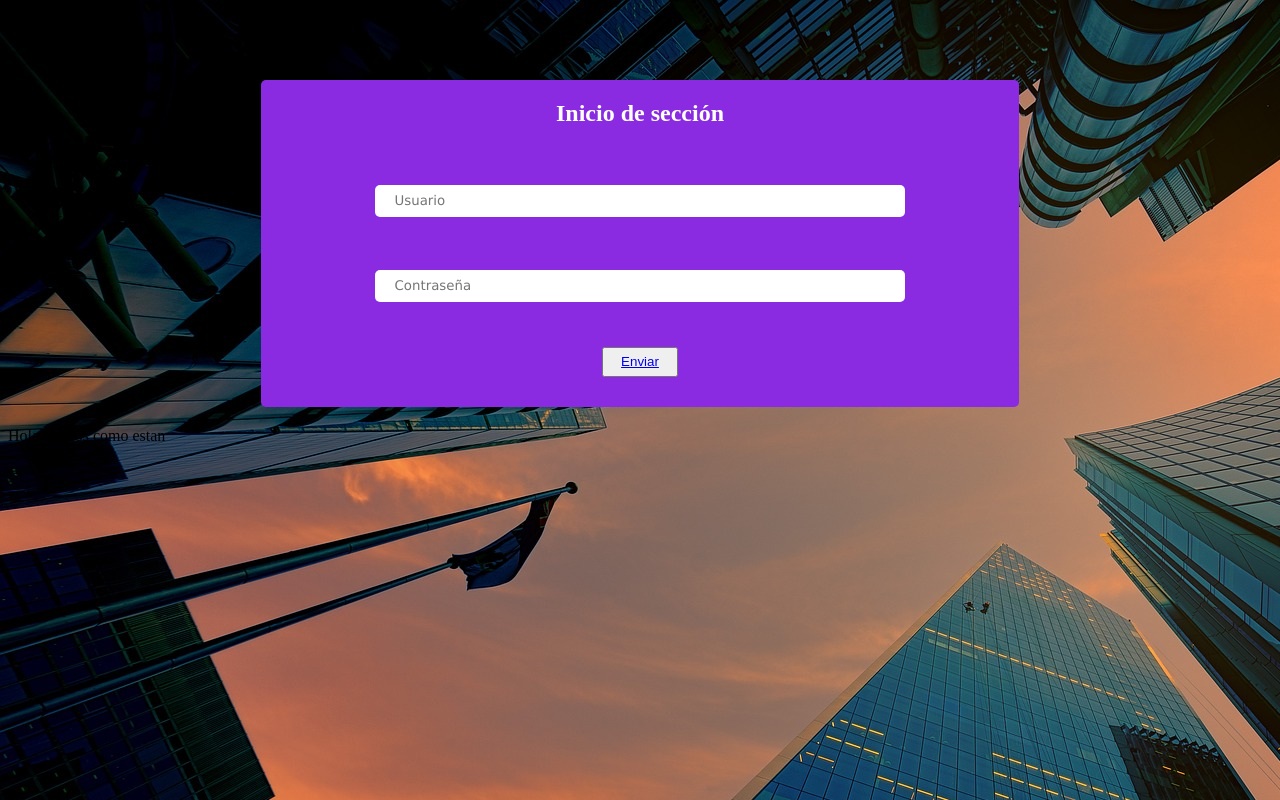
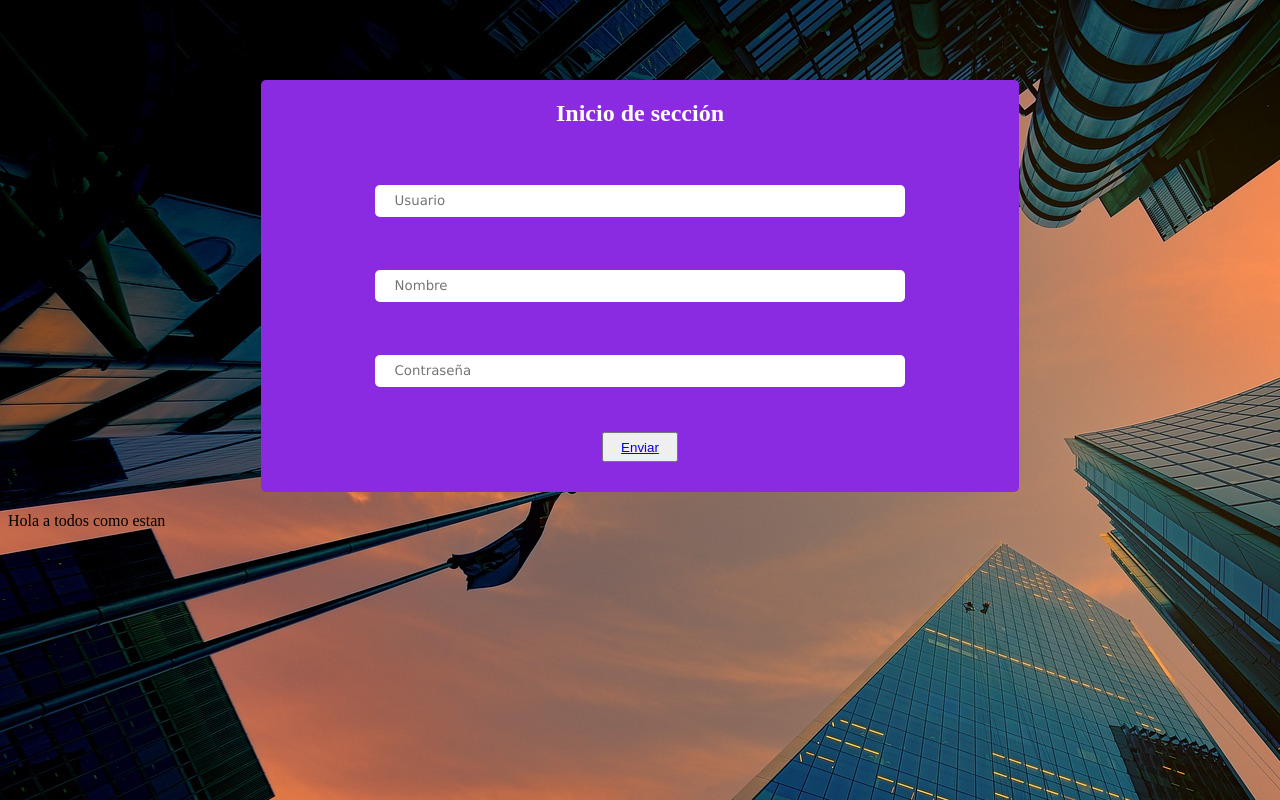
Before and after one commit to anzarpe97/first-Practice, a plain HTML site: page index.html in a window 1280 px wide. Drawn offline with Linux system fonts and the light colour scheme.

Commit message:
Se agrego un un input para el nombre

```diff
--- a/index.html
+++ b/index.html
@@ -18,6 +18,8 @@
 
 			<input type="text" placeholder="Usuario">
 
+			<input type="text" name="name" id="name"  placeholder="Nombre">
+
 			<input type="password" placeholder="Contraseña">
 
 			<button><a href="#">Enviar</a></button>
```
